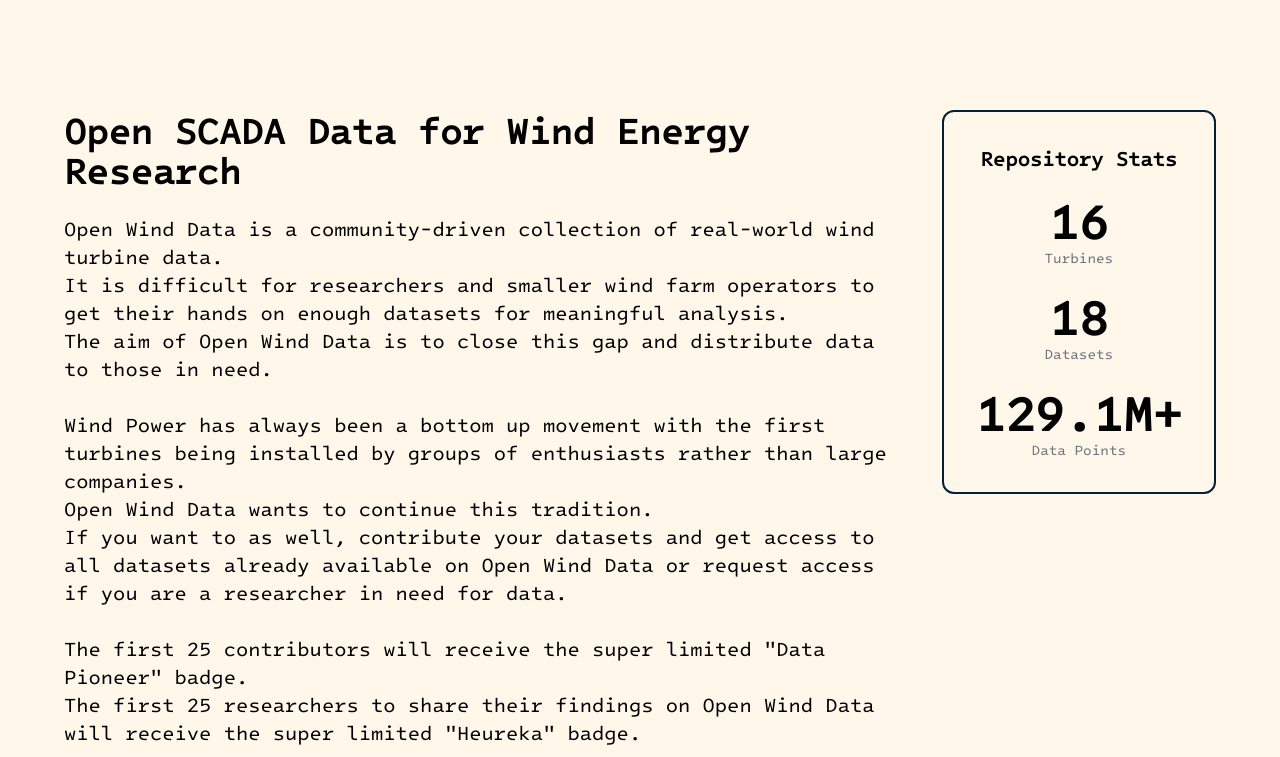
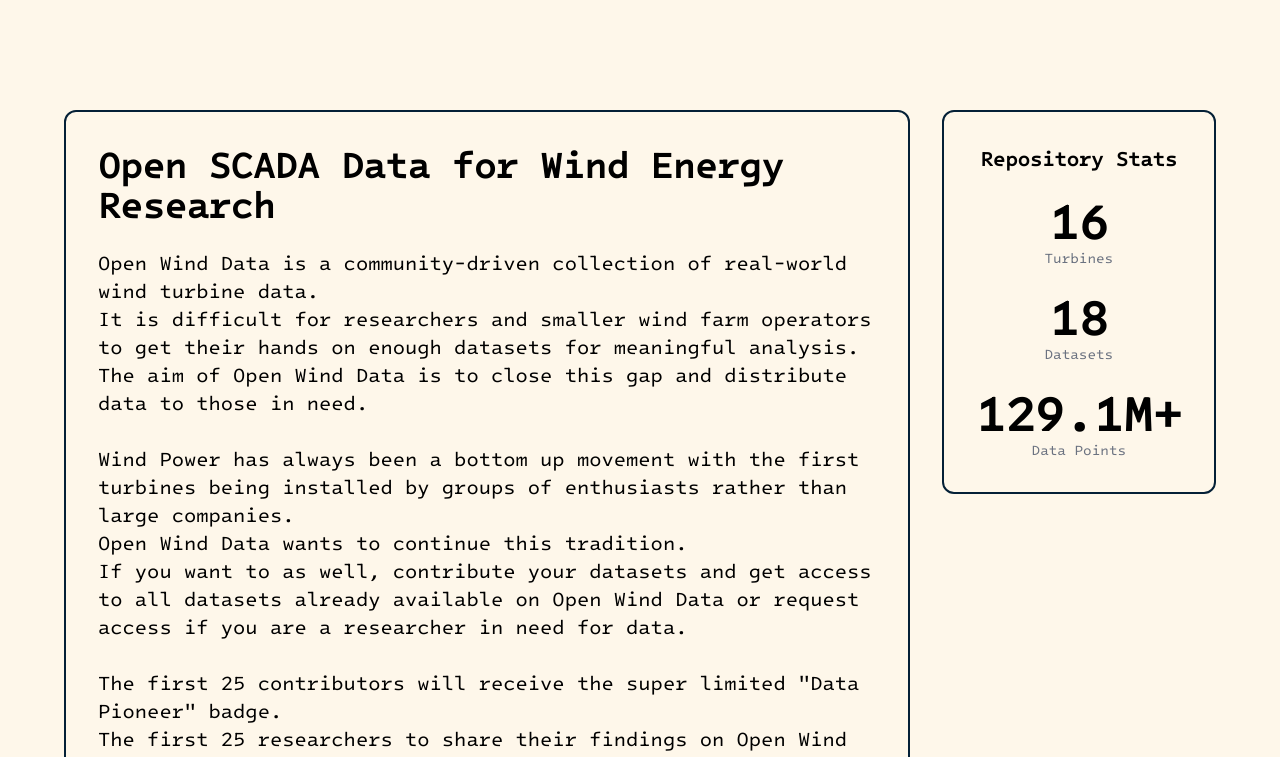
Before and after one commit to TheOriginalNielfert/open_wind_data, a React (Create React App) app in the folder website/: page / in a window 1280 px wide. Shown: the part 370-1127 px from the top of the page. Built offline with nearby package versions, Linux system fonts and the light colour scheme.

Commit message:
added metadata section

```diff
--- a/website/src/Home.js
+++ b/website/src/Home.js
@@ -18,7 +18,7 @@
     <section className="flex gap-8 px-16 py-16 items-start">
 
       {/* Left: Hero Text */}
-      <div className="flex flex-col gap-6 flex-1">
+      <div className="flex flex-col gap-6 flex-1 border-2 border-darkblue rounded-xl p-8">
         <h2 className="font-mono font-bold text-4xl">
           Open SCADA Data for
           <span className="font-mono text-highlight"> Wind Energy Research</span>
```
